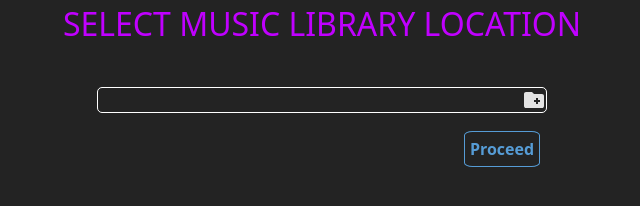
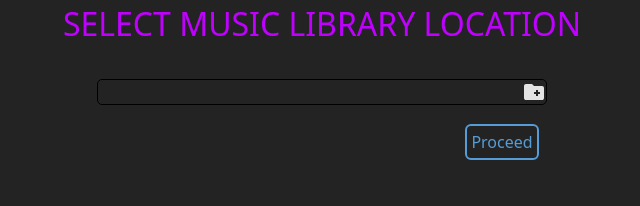
Before and after one commit to isRedacted/my-music-player-deluxe-turbo, an Electron app: page pages/no_library.html in a window 1280 px wide. Shown: the whole page, without its empty margins (318-958 px from the left). Drawn offline with nearby package versions, Linux system fonts and the light colour scheme; files that its build step writes are made by us from their sources.

Commit message:
Minor adjustments

```diff
--- a/pages/no_library.html
+++ b/pages/no_library.html
@@ -10,17 +10,18 @@
 	<title>My Music Player DELUXE TURBO</title>
 </head>
 
-<body class="bg-primaryColor text-white h-screen m-0">
-	<h1 class=" bisexual-lighting text-fontSizeBig text-center mb-10">SELECT MUSIC LIBRARY LOCATION</h1>
+<body class="bg-primaryColor text-textColor h-screen m-0 font-display">
+	<h1 class=" bisexual-lighting text-fontSizeBig text-center mb-8">SELECT MUSIC LIBRARY LOCATION</h1>
 	<div class="relative w-min-screen flex flex-col items-center">
-		<div id="libraryBox" class="mb-5">
+		<div id="libraryBox" class="mb-5.5">
 			<div class="outline w-md clickable flex justify-between rounded-sm">
 				<p type="text" id="libraryInput" name="libraryInput" class="bg-primaryColor outline-accentColor"></p>
 				<img id="libraryPicker" src="../assets/new_folder.svg" class="fill-accentColor" />
 			</div>
 		</div>
-		<button type="button" id="libraryProceed"
-			class="bg-primaryColor outline-accentColor text-accentColor clickable ml-90">Proceed</button>
+		<div id="libraryProceed" class="bg-primaryColor outline-accentColor text-accentColor outline-2 clickable ml-90 p-1 rounded">
+			Proceed
+		</div>
 	</div>
 </body>
 <script src="../scripts/renderers/no_library.js"></script>
```
